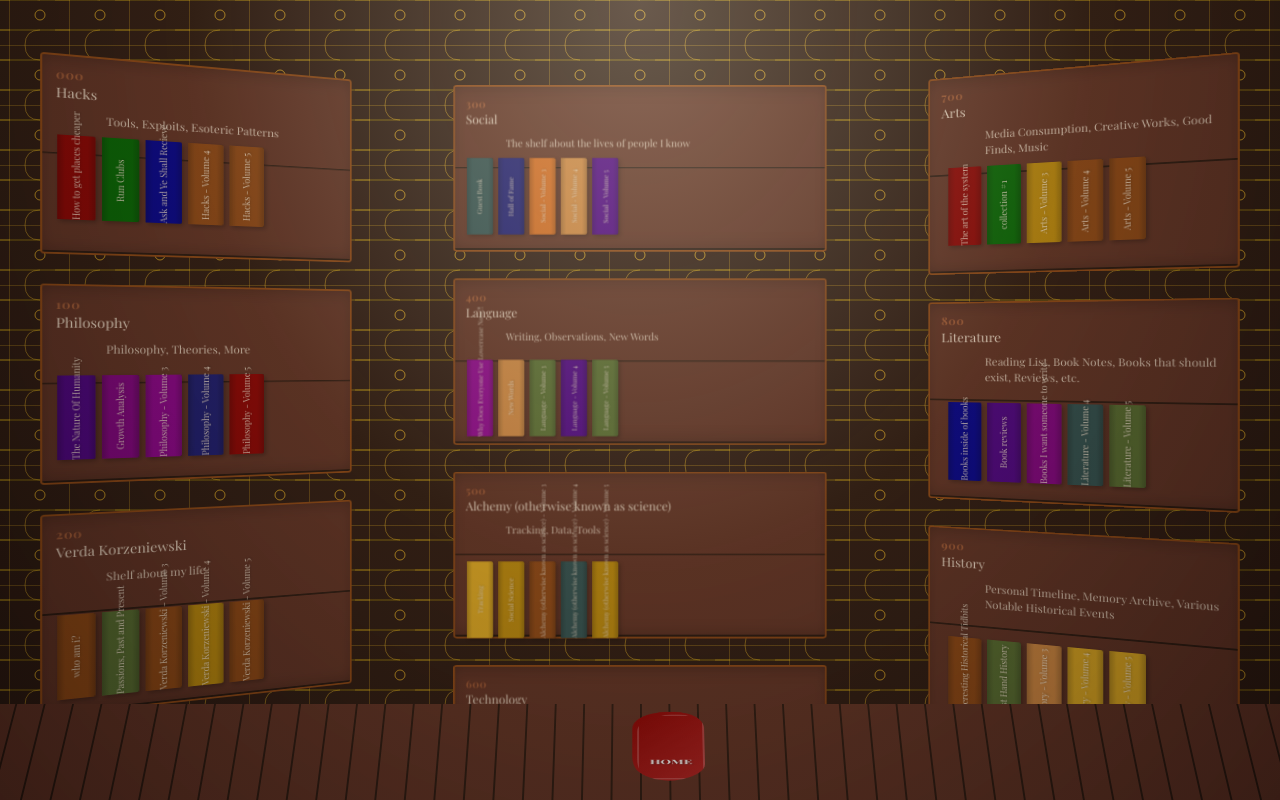
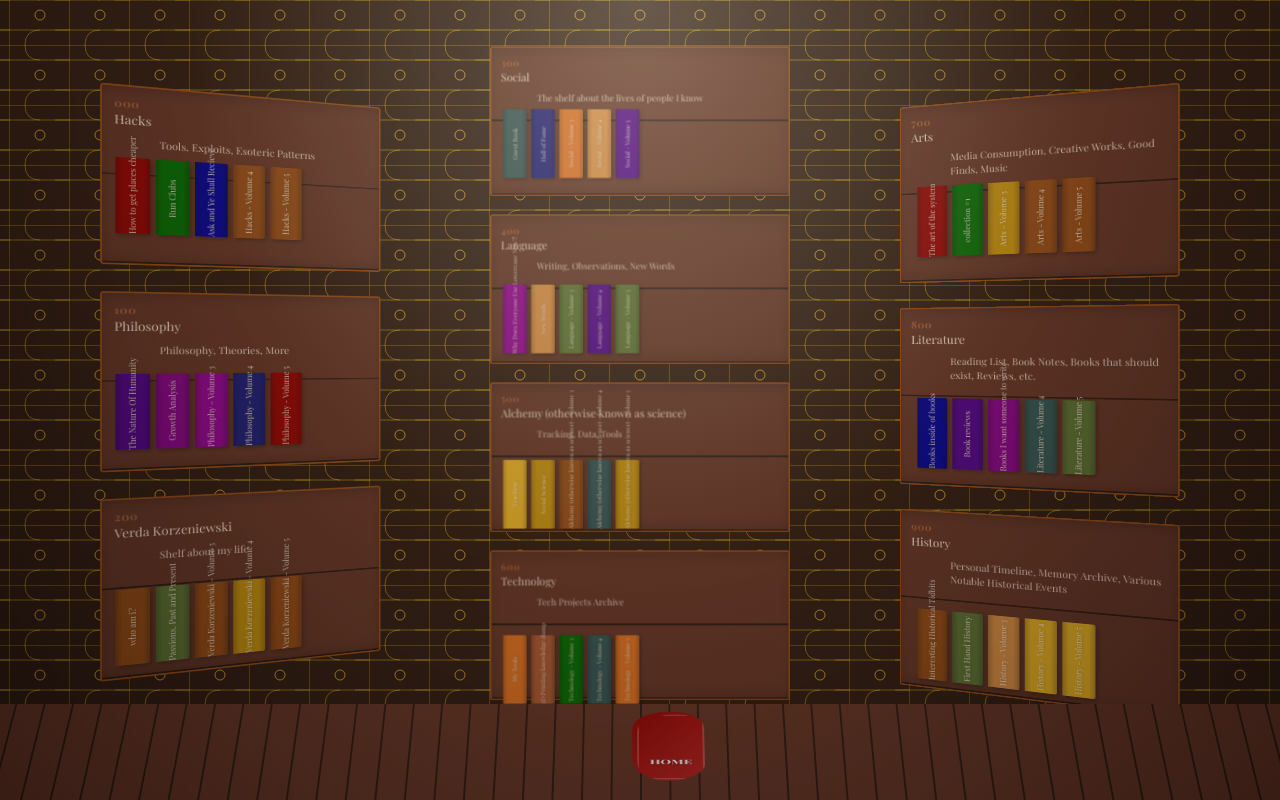
Before and after one commit to verdakode/library2.0, a Next.js app: page /library-room in a window 1280 px wide. Built offline with nearby package versions, Linux system fonts and the light colour scheme; a web font is replaced by a local one.

Commit message:
finally looks good

```diff
--- a/src/app/library-room/page.tsx
+++ b/src/app/library-room/page.tsx
@@ -245,8 +245,8 @@ export default function LibraryRoom() {
   const roomRef = useRef<HTMLDivElement>(null);
 
   useEffect(() => {
-    // Set initial zoom for mobile
-    setZoom(isMobile ? 0.7 : 1);
+    // Set initial zoom for mobile and desktop
+    setZoom(isMobile ? 0.75 : 0.9);
 
     // Check if device orientation is available
     if (typeof window !== 'undefined' && window.DeviceOrientationEvent) {
@@ -270,7 +270,7 @@ export default function LibraryRoom() {
     setIsMobile(window.innerWidth <= 768);
     const handleResize = () => {
       setIsMobile(window.innerWidth <= 768);
-      setZoom(window.innerWidth <= 768 ? 0.7 : 1);
+      setZoom(window.innerWidth <= 768 ? 0.75 : 0.9);
     };
 
     window.addEventListener('resize', handleResize);
@@ -328,7 +328,7 @@ export default function LibraryRoom() {
   const handleWheel = (e: React.WheelEvent) => {
     if (e.ctrlKey || e.metaKey) {
       e.preventDefault();
-      const newZoom = Math.max(0.5, Math.min(1.5, zoom - (e.deltaY * 0.001)));
+      const newZoom = Math.max(0.4, Math.min(1.5, zoom - (e.deltaY * 0.001)));
       setZoom(newZoom);
     }
   };
@@ -525,14 +525,14 @@ export default function LibraryRoom() {
               ? `translate(-50%, -50%) translateZ(-200px)`
               : `translate(-50%, -50%) translateZ(-200px)`,
             position: 'absolute',
-            top: isMobile ? '40%' : '50%',
+            top: isMobile ? '35%' : '35%',
             left: '50%',
-            width: isMobile ? '40%' : '40%',
+            width: isMobile ? '35%' : '35%',
             transformStyle: 'preserve-3d',
             pointerEvents: 'auto',
-            height: '90vh',
-            gap: isMobile ? '3rem' : '2rem',
-            padding: isMobile ? '4rem 1rem' : '2rem'
+            height: isMobile ? '80vh' : '80vh',
+            gap: isMobile ? '2rem' : '1.5rem',
+            padding: isMobile ? '3rem 1rem' : '1.5rem'
           }}>
             {centerShelves.map((shelf) => (
               <ShelfUnit key={shelf.id} shelf={shelf} position="center" />
```
